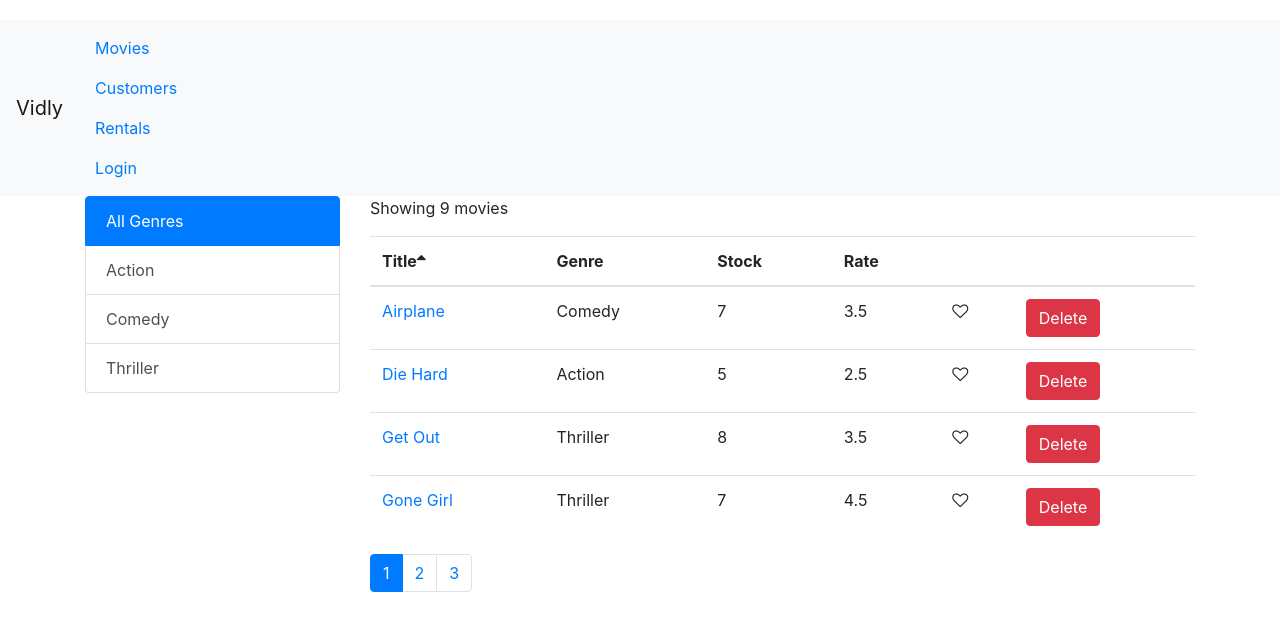
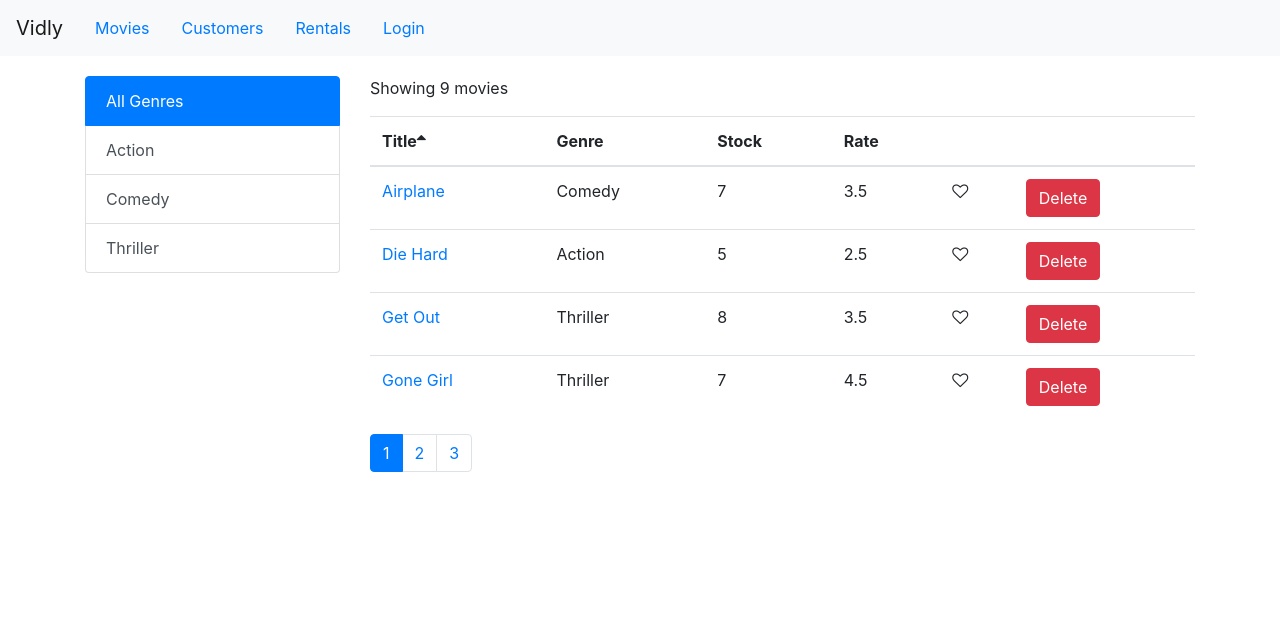
Before and after one commit to Eyasu15/vidly, a React (Create React App) app in the folder vidly/: page /movies in a window 1280 px wide. Shown: the top 630 px of the page. Built offline with nearby package versions, Linux system fonts and the light colour scheme.

Commit message:
Form validation

```diff
--- a/vidly/src/components/login.jsx
+++ b/vidly/src/components/login.jsx
@@ -21,12 +21,9 @@ class Login extends Component {
 
     if (!error) return;
     const errors = {};
-    for (let i = 0; i < error.details.length; i++) {
-      const element = error.details[i];
-      errors = { [element.path]: element.message };
-      console.log(errors);
-    }
-    console.log(errors);
+    for (let element of error.details)
+      errors[element.path[0]] = element.message;
+
     return Object.keys(errors).length === 0 ? null : errors;
   };
 
@@ -40,6 +37,7 @@ class Login extends Component {
 
     console.log("submitted");
   };
+
   showError = () => {
     const { errors } = this.state;
     return errors ? errors.username : null;
--- a/vidly/src/components/navbar/navbar.jsx
+++ b/vidly/src/components/navbar/navbar.jsx
@@ -2,14 +2,24 @@ import React, { Component } from "react";
 import { NavLink, Link } from "react-router-dom";
 
 class NavBar extends Component {
-  state = {};
+  state = {
+    showMenu: false,
+  };
+  toggleMenu = () => {
+    this.setState({ showMenu: !this.state.showMenu });
+  };
+
   render() {
+    let show = this.state.showMenu ? "show" : "";
     return (
       <nav className="navbar navbar-expand-lg navbar-light bg-light">
         <Link className="navbar-brand" to="/movies">
           Vidly
         </Link>
-        <div id="navbarNavDropdown">
+        <button className="navbar-toggler" onClick={this.toggleMenu}>
+          <span className="navbar-toggler-icon" />
+        </button>
+        <div className={"collapse navbar-collapse " + show}>
           <NavLink to="/movies" className="nav-item nav-link">
             Movies
           </NavLink>
--- a/vidly/src/index.css
+++ b/vidly/src/index.css
@@ -1,8 +1,10 @@
 body {
   margin: 0;
-  padding: 20px 0 0 0;
+  padding: 0 0 0 0;
 }
-
+.navbar {
+  margin-bottom: 20px;
+}
 .clickable {
   cursor: pointer;
 }
```
